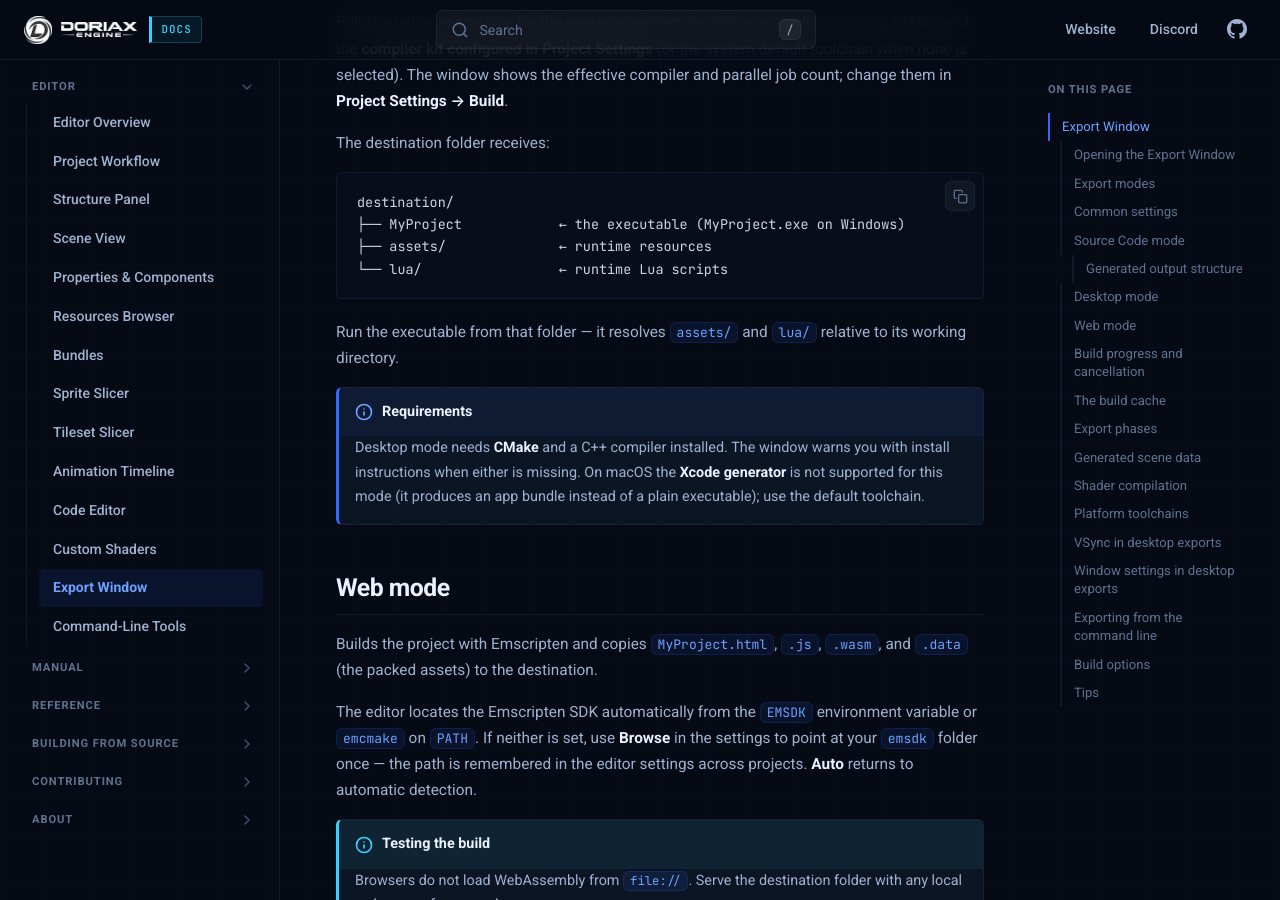
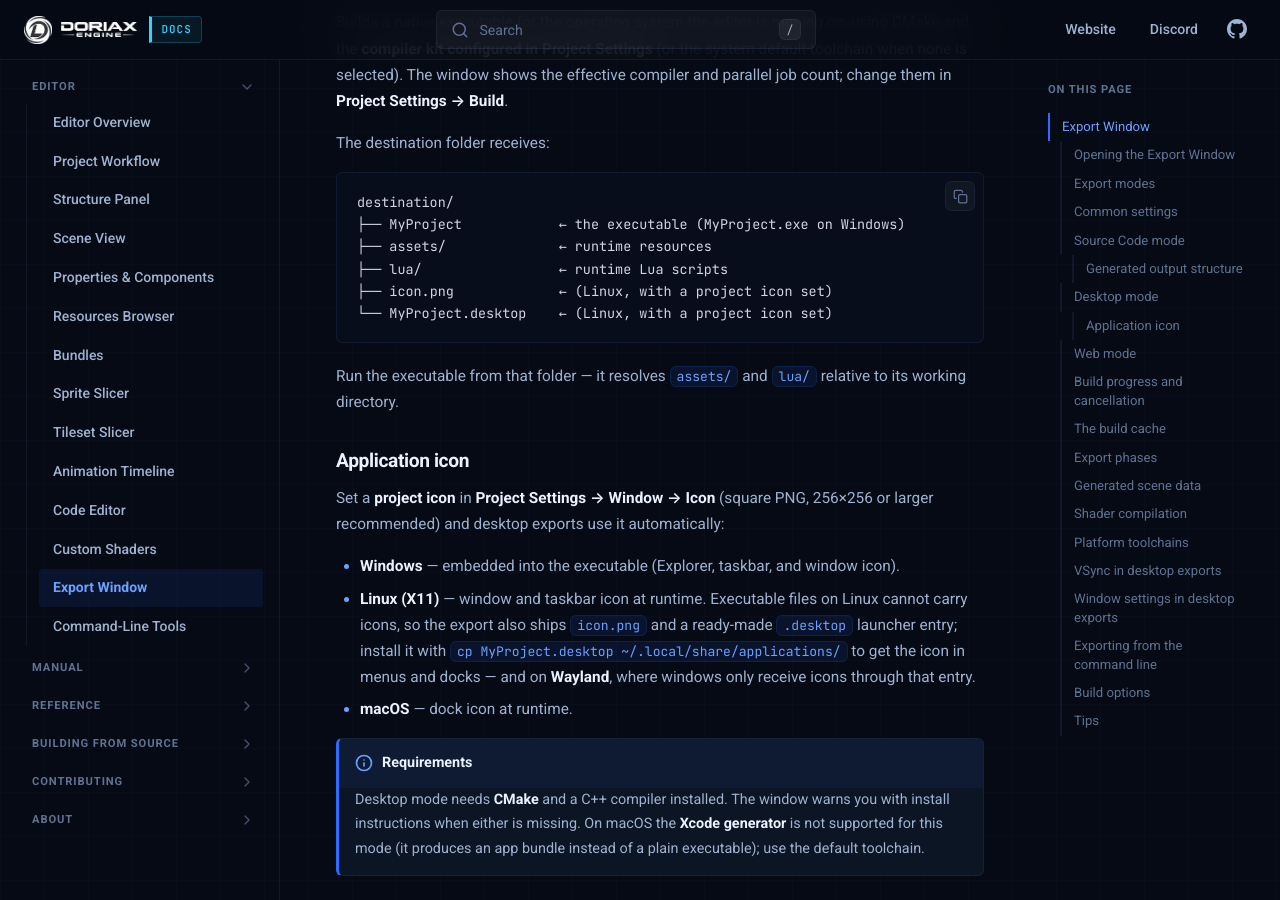
Before and after one commit to doriaxengine/doriax-docs, an MkDocs documentation site: the page built from docs/editor/export.md, in a window 1280 px wide and 900 px high, scrolled down 2841 px. Built offline with MkDocs 1.6.1, drawn with Linux system fonts in a browser that asks for light colours.

Commit message:
Added icon option docs

````diff
--- a/docs/editor/export.md
+++ b/docs/editor/export.md
@@ -88,11 +88,26 @@ The destination folder receives:
 destination/
 ├── MyProject            ← the executable (MyProject.exe on Windows)
 ├── assets/              ← runtime resources
-└── lua/                 ← runtime Lua scripts
+├── lua/                 ← runtime Lua scripts
+├── icon.png             ← (Linux, with a project icon set)
+└── MyProject.desktop    ← (Linux, with a project icon set)
 ```
 
 Run the executable from that folder — it resolves `assets/` and `lua/` relative to its
 working directory.
+
+### Application icon
+
+Set a **project icon** in **Project Settings → Window → Icon** (square PNG, 256×256 or
+larger recommended) and desktop exports use it automatically:
+
+- **Windows** — embedded into the executable (Explorer, taskbar, and window icon).
+- **Linux (X11)** — window and taskbar icon at runtime. Executable files on Linux
+  cannot carry icons, so the export also ships `icon.png` and a ready-made
+  `.desktop` launcher entry; install it with
+  `cp MyProject.desktop ~/.local/share/applications/` to get the icon in menus and
+  docks — and on **Wayland**, where windows only receive icons through that entry.
+- **macOS** — dock icon at runtime.
 
 !!! note "Requirements"
     Desktop mode needs **CMake** and a C++ compiler installed. The window warns you with
````
